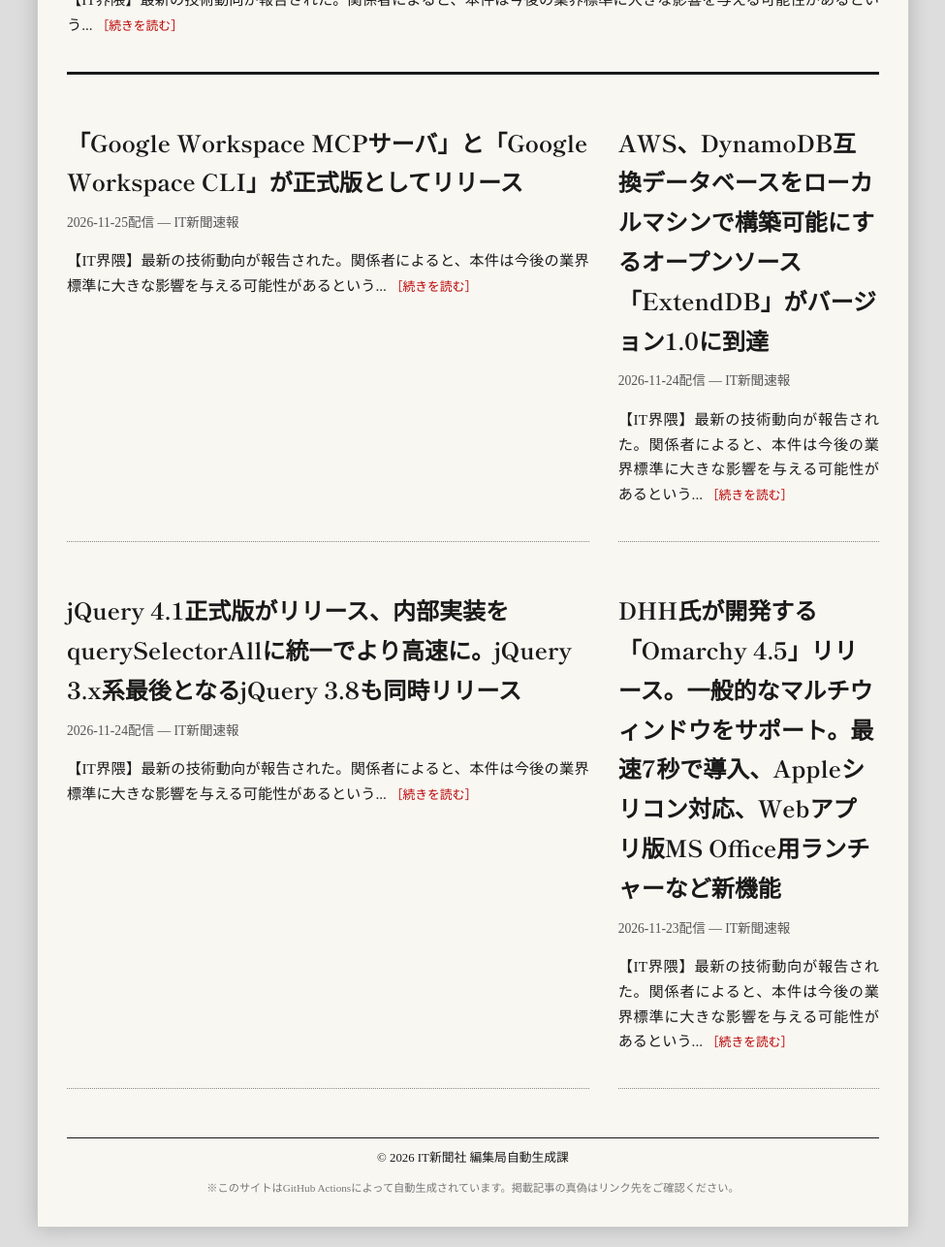
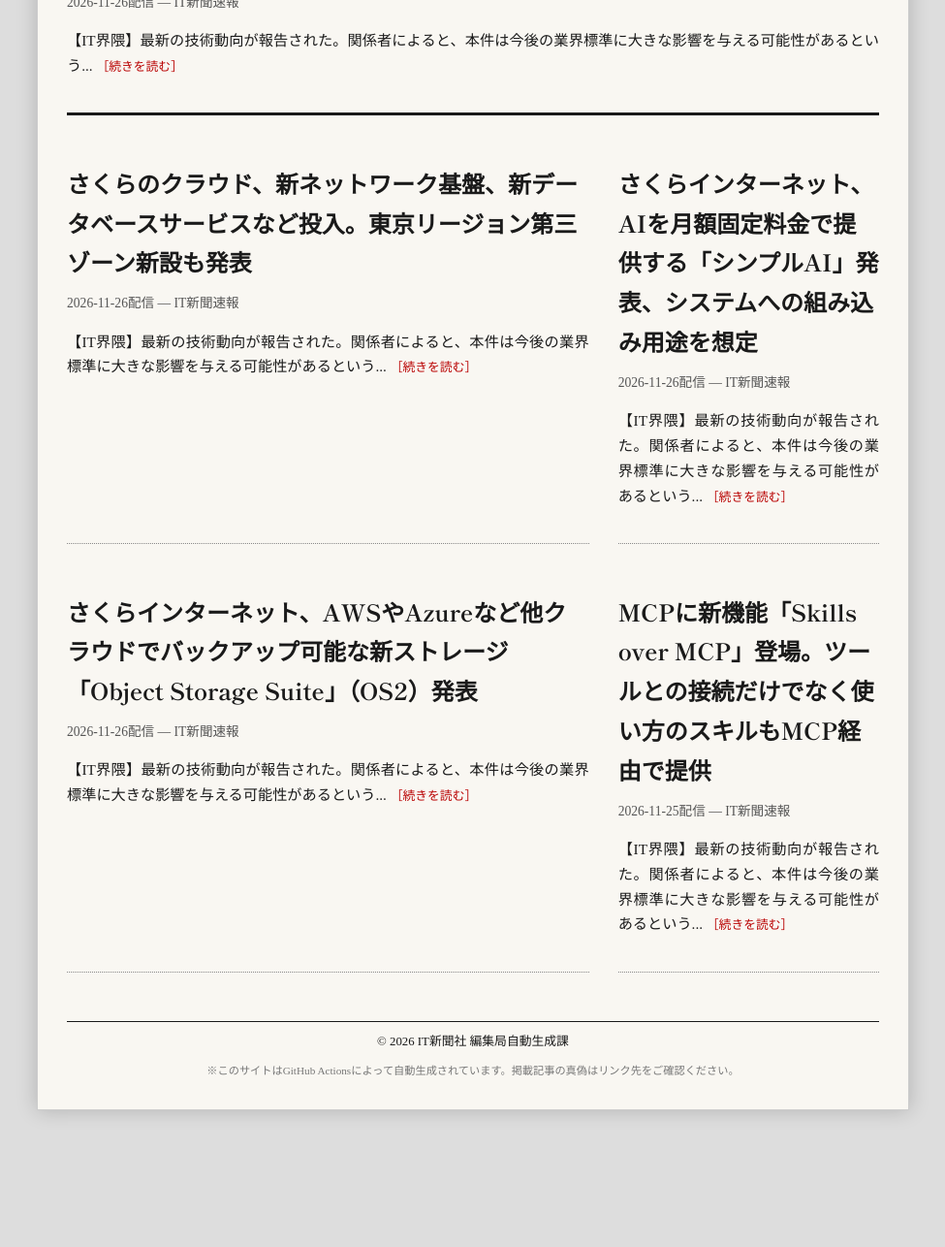
Before and after one commit to Yoshi-441/IT-, a plain HTML site: page index.html in a window 1280 px wide. Shown: the part 396-1682 px from the top of the page at 97% size, without its empty margins (152-1127 px from the left). After the commit the page ends 1561 px from the top, so only its background shows below. Drawn offline with Linux system fonts and the light colour scheme; a web font is replaced by a local one.

Commit message:
Update news: Fri Nov 27 05:02:35 UTC 2026

```diff
--- a/index.html
+++ b/index.html
@@ -136,8 +136,8 @@
                     <h1>ＩＴ新聞</h1>
                 </div>
                 <div class="issue-info">
-                    <div>2026年（令和26年）11月26日</div>
-                    <div>05時03分 発行</div>
+                    <div>2026年（令和26年）11月27日</div>
+                    <div>05時02分 発行</div>
                     <div style="font-weight:bold; font-size: 1.1rem; border-top: 1px solid #000; margin-top:5px;">第80451号</div>
                 </div>
             </header>
@@ -145,33 +145,33 @@
             <main>
 
         <article class="article top-news">
+            <h2 class="headline"><a href="https://www.publickey1.jp/blog/26/post_311.html" target="_blank">さくらインターネットが大規模イベント開催。田中社長「日本から世界へ挑戦するためのデジタル基盤を支える」</a></h2>
+            <div class="meta">2026-11-26配信 — IT新聞速報</div>
+            <p class="summary">【IT界隈】最新の技術動向が報告された。関係者によると、本件は今後の業界標準に大きな影響を与える可能性があるという... <a href="https://www.publickey1.jp/blog/26/post_311.html" class="read-more">［続きを読む］</a></p>
+        </article>
+
+        <article class="article ">
+            <h2 class="headline"><a href="https://www.publickey1.jp/blog/26/post_310.html" target="_blank">さくらのクラウド、新ネットワーク基盤、新データベースサービスなど投入。東京リージョン第三ゾーン新設も発表</a></h2>
+            <div class="meta">2026-11-26配信 — IT新聞速報</div>
+            <p class="summary">【IT界隈】最新の技術動向が報告された。関係者によると、本件は今後の業界標準に大きな影響を与える可能性があるという... <a href="https://www.publickey1.jp/blog/26/post_310.html" class="read-more">［続きを読む］</a></p>
+        </article>
+
+        <article class="article ">
+            <h2 class="headline"><a href="https://www.publickey1.jp/blog/26/aiai_1.html" target="_blank">さくらインターネット、AIを月額固定料金で提供する「シンプルAI」発表、システムへの組み込み用途を想定</a></h2>
+            <div class="meta">2026-11-26配信 — IT新聞速報</div>
+            <p class="summary">【IT界隈】最新の技術動向が報告された。関係者によると、本件は今後の業界標準に大きな影響を与える可能性があるという... <a href="https://www.publickey1.jp/blog/26/aiai_1.html" class="read-more">［続きを読む］</a></p>
+        </article>
+
+        <article class="article ">
+            <h2 class="headline"><a href="https://www.publickey1.jp/blog/26/awsazureobject_storage_suiteos2.html" target="_blank">さくらインターネット、AWSやAzureなど他クラウドでバックアップ可能な新ストレージ「Object Storage Suite」（OS2）発表</a></h2>
+            <div class="meta">2026-11-26配信 — IT新聞速報</div>
+            <p class="summary">【IT界隈】最新の技術動向が報告された。関係者によると、本件は今後の業界標準に大きな影響を与える可能性があるという... <a href="https://www.publickey1.jp/blog/26/awsazureobject_storage_suiteos2.html" class="read-more">［続きを読む］</a></p>
+        </article>
+
+        <article class="article ">
             <h2 class="headline"><a href="https://www.publickey1.jp/blog/26/mcpskills_over_mcpmcp.html" target="_blank">MCPに新機能「Skills over MCP」登場。ツールとの接続だけでなく使い方のスキルもMCP経由で提供</a></h2>
             <div class="meta">2026-11-25配信 — IT新聞速報</div>
             <p class="summary">【IT界隈】最新の技術動向が報告された。関係者によると、本件は今後の業界標準に大きな影響を与える可能性があるという... <a href="https://www.publickey1.jp/blog/26/mcpskills_over_mcpmcp.html" class="read-more">［続きを読む］</a></p>
-        </article>
-
-        <article class="article ">
-            <h2 class="headline"><a href="https://www.publickey1.jp/blog/26/google_workspace_mcpgoogle_workspace_cli.html" target="_blank">「Google Workspace MCPサーバ」と「Google Workspace CLI」が正式版としてリリース</a></h2>
-            <div class="meta">2026-11-25配信 — IT新聞速報</div>
-            <p class="summary">【IT界隈】最新の技術動向が報告された。関係者によると、本件は今後の業界標準に大きな影響を与える可能性があるという... <a href="https://www.publickey1.jp/blog/26/google_workspace_mcpgoogle_workspace_cli.html" class="read-more">［続きを読む］</a></p>
-        </article>
-
-        <article class="article ">
-            <h2 class="headline"><a href="https://www.publickey1.jp/blog/26/awsdynamodbextenddb10.html" target="_blank">AWS、DynamoDB互換データベースをローカルマシンで構築可能にするオープンソース「ExtendDB」がバージョン1.0に到達</a></h2>
-            <div class="meta">2026-11-24配信 — IT新聞速報</div>
-            <p class="summary">【IT界隈】最新の技術動向が報告された。関係者によると、本件は今後の業界標準に大きな影響を与える可能性があるという... <a href="https://www.publickey1.jp/blog/26/awsdynamodbextenddb10.html" class="read-more">［続きを読む］</a></p>
-        </article>
-
-        <article class="article ">
-            <h2 class="headline"><a href="https://www.publickey1.jp/blog/26/jquery_41queryselectoralljquery_3xjquery_38.html" target="_blank">jQuery 4.1正式版がリリース、内部実装をquerySelectorAllに統一でより高速に。jQuery 3.x系最後となるjQuery 3.8も同時リリース</a></h2>
-            <div class="meta">2026-11-24配信 — IT新聞速報</div>
-            <p class="summary">【IT界隈】最新の技術動向が報告された。関係者によると、本件は今後の業界標準に大きな影響を与える可能性があるという... <a href="https://www.publickey1.jp/blog/26/jquery_41queryselectoralljquery_3xjquery_38.html" class="read-more">［続きを読む］</a></p>
-        </article>
-
-        <article class="article ">
-            <h2 class="headline"><a href="https://www.publickey1.jp/blog/26/dhhomarchy_457applewebms_office.html" target="_blank">DHH氏が開発する「Omarchy 4.5」リリース。一般的なマルチウィンドウをサポート。最速7秒で導入、Appleシリコン対応、Webアプリ版MS Office用ランチャーなど新機能</a></h2>
-            <div class="meta">2026-11-23配信 — IT新聞速報</div>
-            <p class="summary">【IT界隈】最新の技術動向が報告された。関係者によると、本件は今後の業界標準に大きな影響を与える可能性があるという... <a href="https://www.publickey1.jp/blog/26/dhhomarchy_457applewebms_office.html" class="read-more">［続きを読む］</a></p>
         </article>
 
             </main>
```
